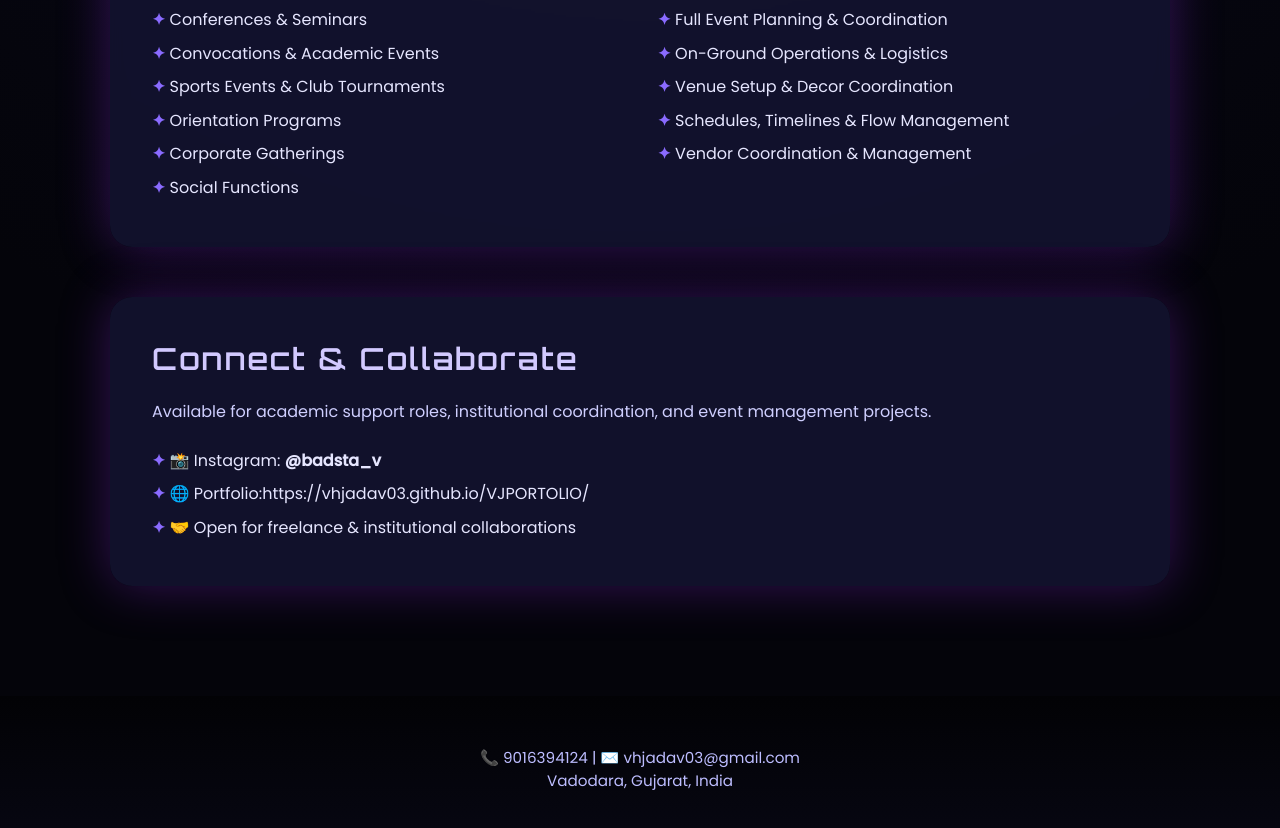
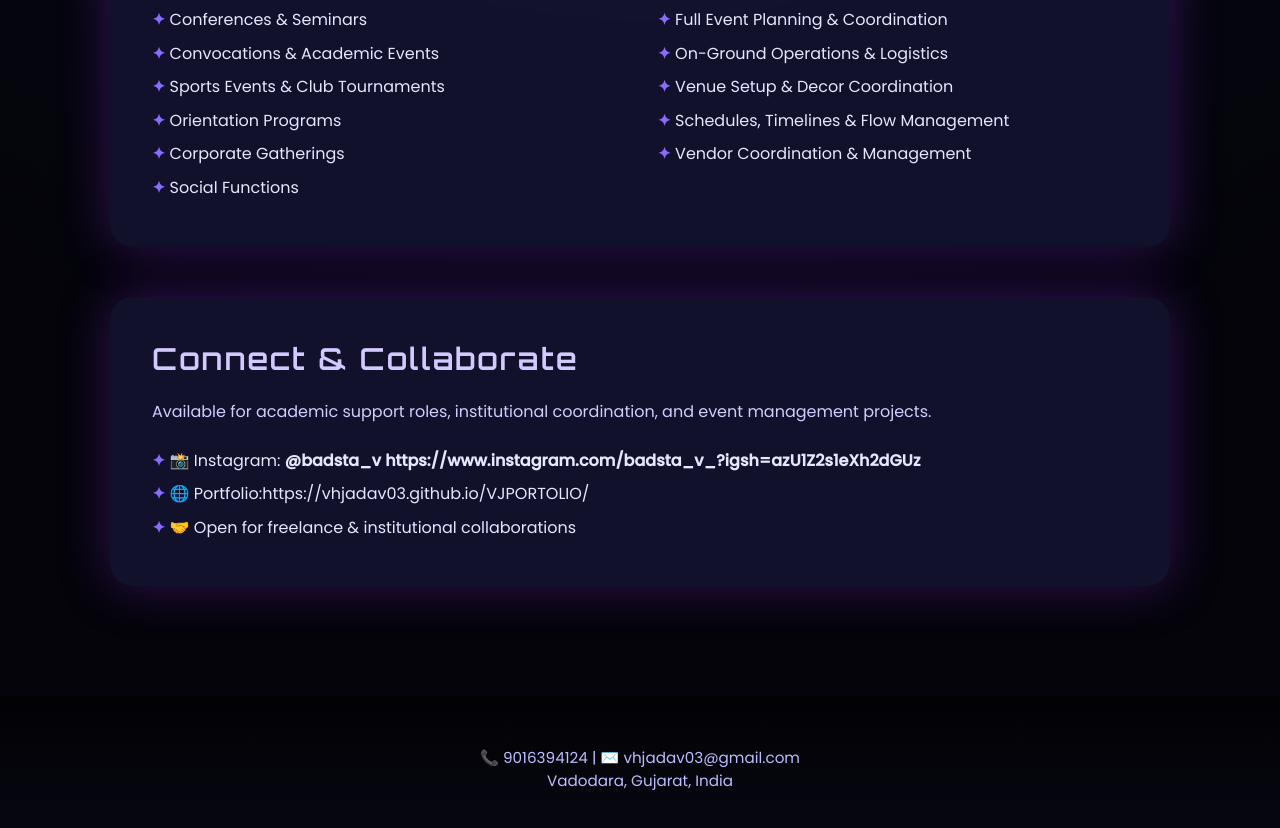
Before and after one commit to vhjadav03/VJPORTOLIO, a plain HTML site: page index.html in a window 1280 px wide. Shown: the part 805-1633 px from the top of the page. Drawn offline with Linux system fonts and the light colour scheme.

Commit message:
Update index.html

```diff
--- a/index.html
+++ b/index.html
@@ -117,7 +117,7 @@
     <h2>Connect & Collaborate</h2>
     <p style="margin-bottom:20px;color:#cfcfff;">Available for academic support roles, institutional coordination, and event management projects.</p>
     <ul>
-      <li>📸 Instagram: <strong>@badsta_v</strong></li>
+      <li>📸 Instagram: <strong>@badsta_v https://www.instagram.com/badsta_v_?igsh=azU1Z2s1eXh2dGUz </strong></li>
       <li>🌐 Portfolio:https://vhjadav03.github.io/VJPORTOLIO/</li>
       <li>🤝 Open for freelance & institutional collaborations</li>
     </ul>
```
